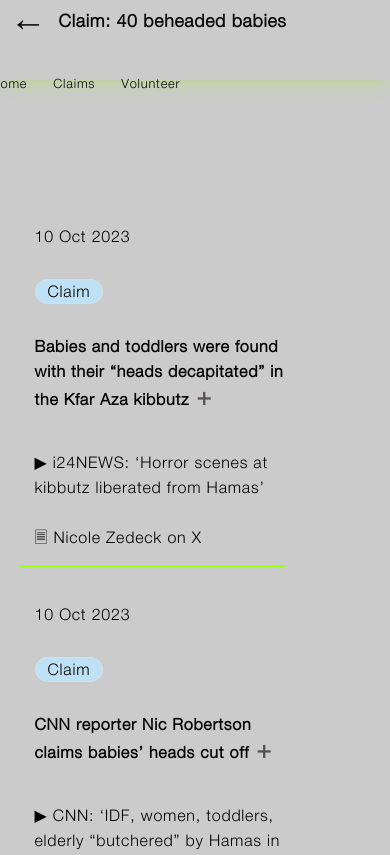
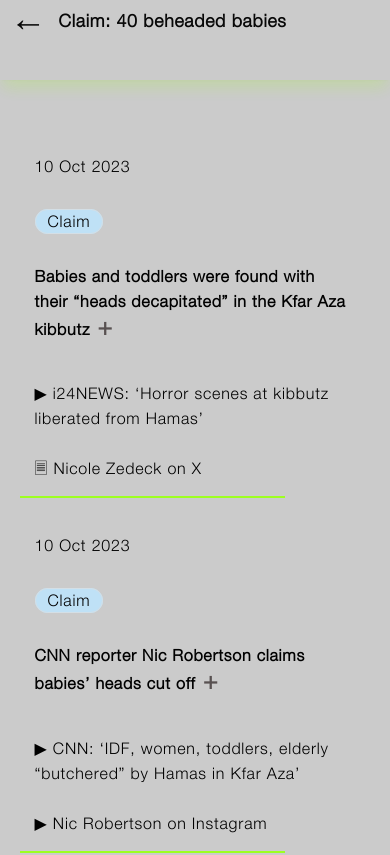
Before and after one commit to tamtzekin/hasbara-tracker, a React (Create React App) app: page /claim-a in a window 390 px wide. Shown: the top 855 px of the page. Built offline with nearby package versions, Linux system fonts and the light colour scheme.

Commit message:
remove nav bar on mobile

```diff
--- a/src/components/ClaimPage.css
+++ b/src/components/ClaimPage.css
@@ -251,7 +251,7 @@ table.a::selection {
     /* Styles for screens up to 576px wide (typically smartphones) */
 
     .table-container {
-        top: 70px;
+        top: 0;
         /* position: relative; */
         display: flex;
         flex-direction: column;
@@ -277,7 +277,7 @@ table.a::selection {
         border-bottom: none;
         text-align: left;
         padding: 15px;
-        width: 100%;
+        width: 120%;
     }
 
     thead {
@@ -314,7 +314,7 @@ table.a::selection {
     }
 
     .navbar {
-        font-size: 0.8em;
+        display: none;
     }
 }
 
```
